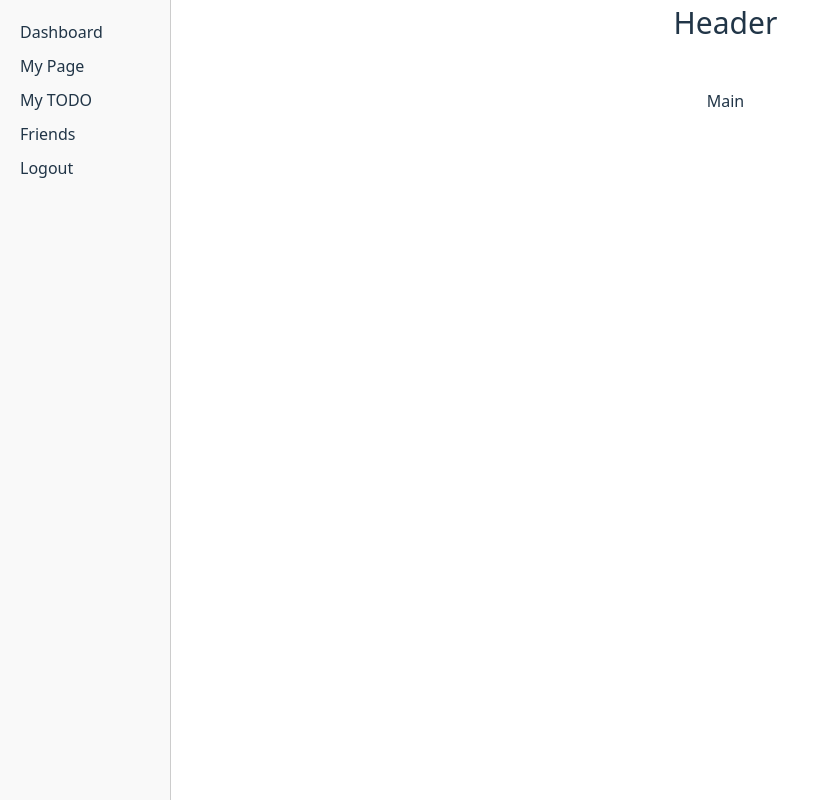
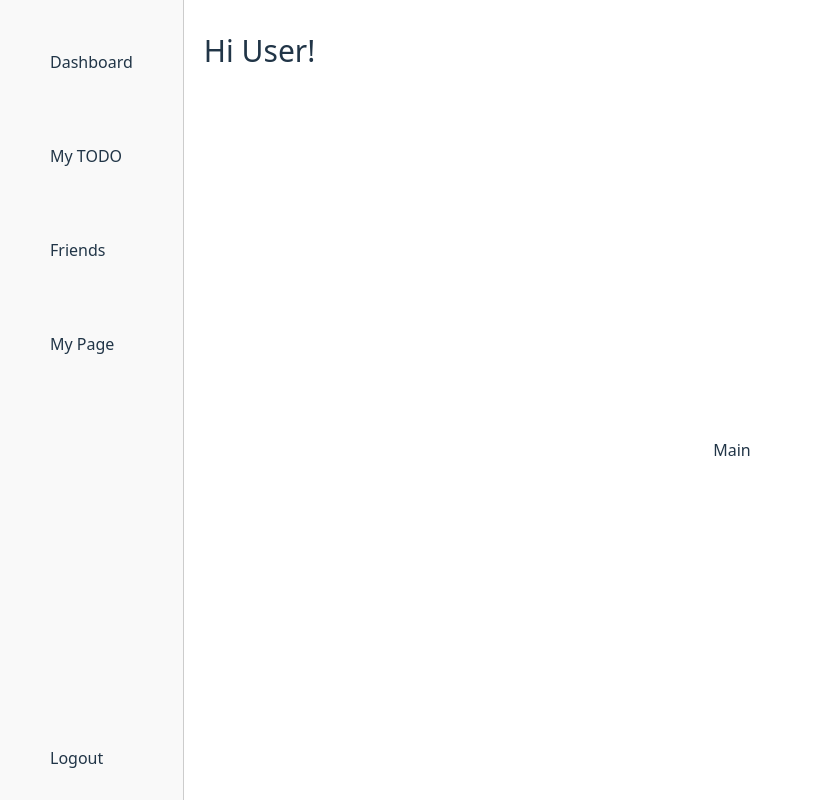
Before and after one commit to 2zji/TodoList, a React (Vite) app in the folder todo_list_ui/: page / in a window 1280 px wide. Shown: the whole page, without its empty margins (0-819 px from the left). Built offline with nearby package versions, Linux system fonts and the light colour scheme.

Commit message:
README 수정 및 헤더, 메뉴바 수정

```diff
--- a/todo_list_ui/src/App.jsx
+++ b/todo_list_ui/src/App.jsx
@@ -24,18 +24,22 @@ const styles = {
 function App() {
   return (
     <div style={{ display: "flex", width: "100vw", height: "100vh" }}>
-      {/* LeftSide */}
+
       <div style={{ ...styles.menu }}>
-          <div>Dashboard</div>
-          <div>My Page</div>
-          <div>My TODO</div>
-          <div>Friends</div>
-          <div>Logout</div>
+          <div style={{ margin: "30px", marginTop: "30px"}}>Dashboard</div>
+          <div style={{ margin: "30px"}}>My TODO</div>
+          <div style={{ margin: "30px"}}>Friends</div>
+          <div style={{ margin: "30px"}}>My Page</div>
+          <div style={{ margin: "30px", position: "absolute", bottom: 0}}>Logout</div>
       </div>
-      {/* Main */}
+
       <div style={{ width: "100%", height: "100%", display: "flex", flexDirection: "column", alignItems: "center" }}>
-        <div style={{height: "100px", fontSize: "30px", textAlign:"center"}}>Header</div>
-        <div style={{height: "100%"}}>Main</div>
+        <div style={{height: "100px",width: "calc(100% - 20px)",fontSize: "30px",display: "flex",alignItems: "center",justifyContent: "flex-start",paddingLeft: "20px"}}>
+          Hi User!
+        </div>
+        <div style={{flex: 1,width: "100%",display: "flex",alignItems: "center",justifyContent: "center"}}>
+          Main
+        </div>
       </div>
     </div>
   );
```
Also changed, not shown: 1 other file (tests, documents, lock files or other folders).
